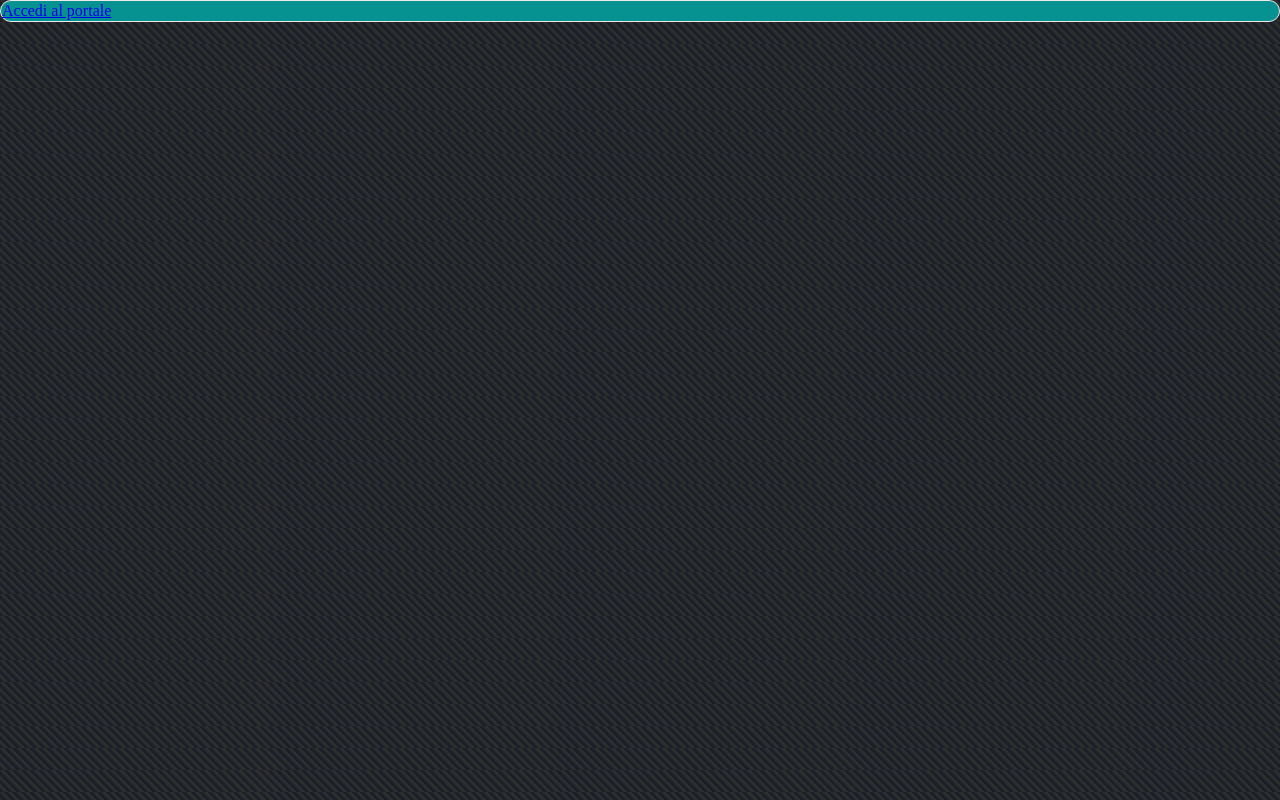
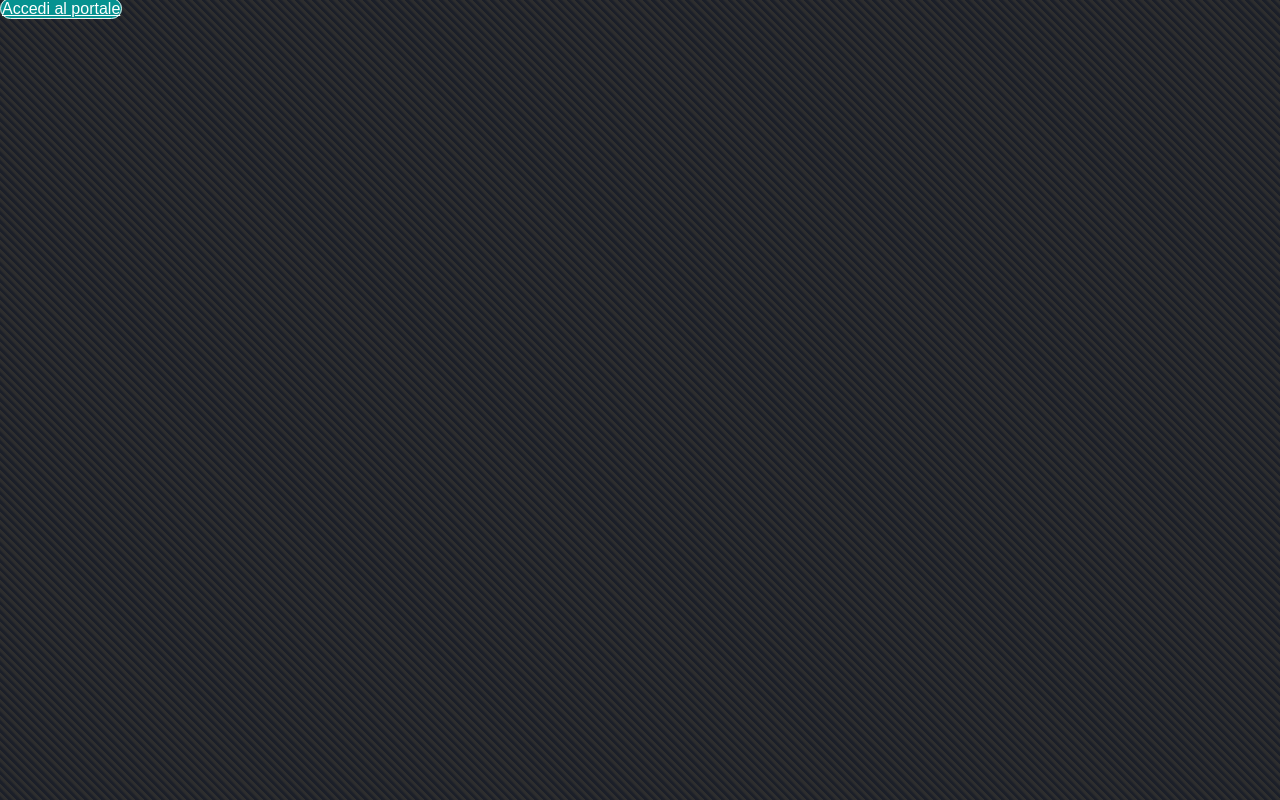
Before and after one commit to AndreHazel7/lizard-stats, a plain HTML site: page index.html in a window 1280 px wide. Drawn offline with Linux system fonts and the light colour scheme.

Commit message:
Update index.html

```diff
--- a/index.html
+++ b/index.html
@@ -14,21 +14,24 @@
         rgb(46, 46, 46) 6px);
   }
 
-  body div {
+  .main-container {
+    height: 100vh;
+    display: flex;
     margin: auto;
   }
 
-  .link-button {
+  .link-button a {
     padding: 1px;
     border: 1px solid #ebebeb;
     border-radius: 15px;
     background-color: #059290;
     color: white;
+    font-family: 'Arial';
   }
 </style>
 </head>
 <body>
-  <div>
+  <div class="main-container">
   <div class="link-button">
     <a href="https://script.google.com/macros/s/AKfycbzcKWB_zeSpLAJtedhArqR_BbmID0A0f3npLcafoRrDO3DUIOC-0ru1m4r2QegauCWT/exec">Accedi al portale</a>
   </div>
```
